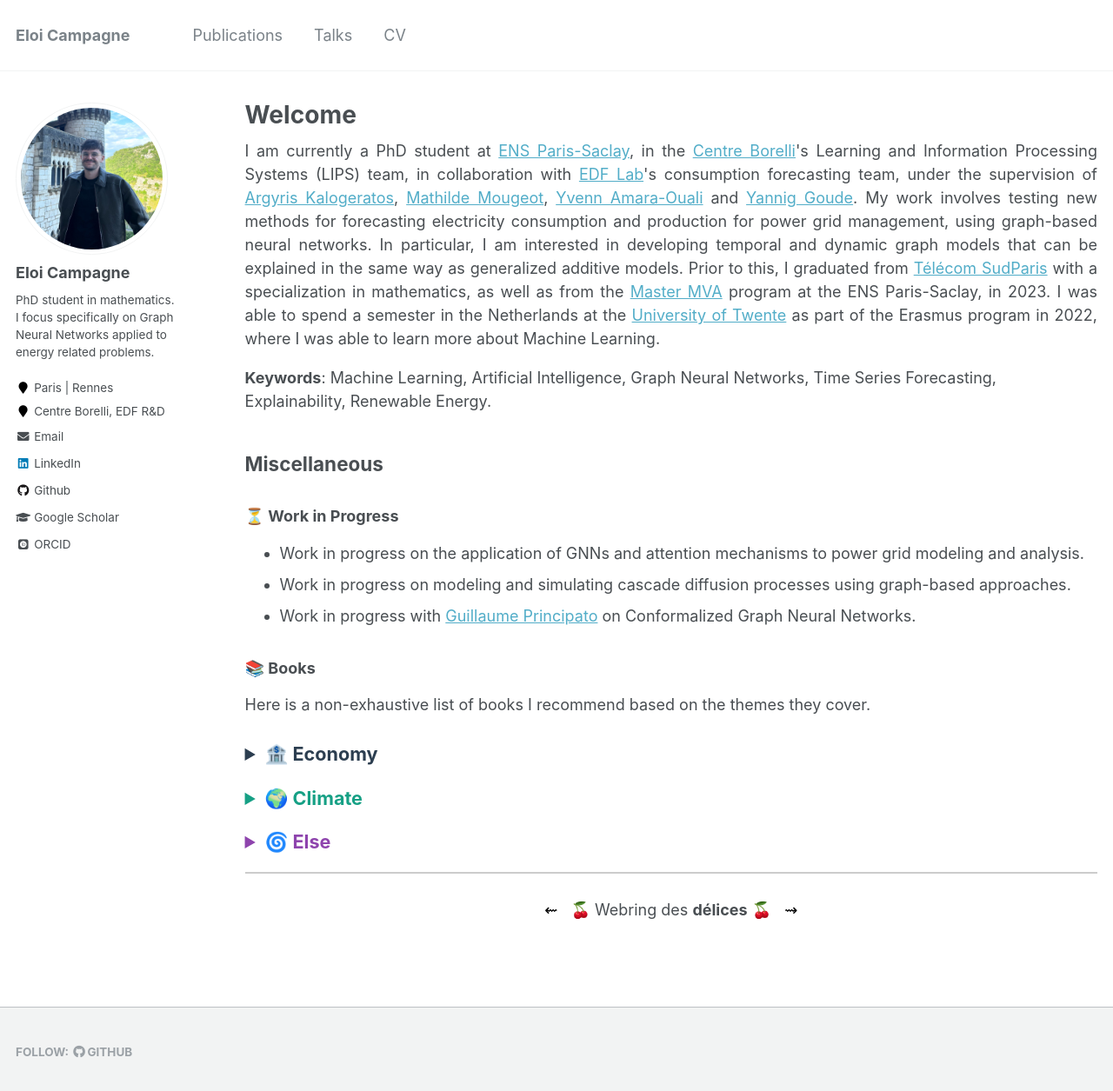
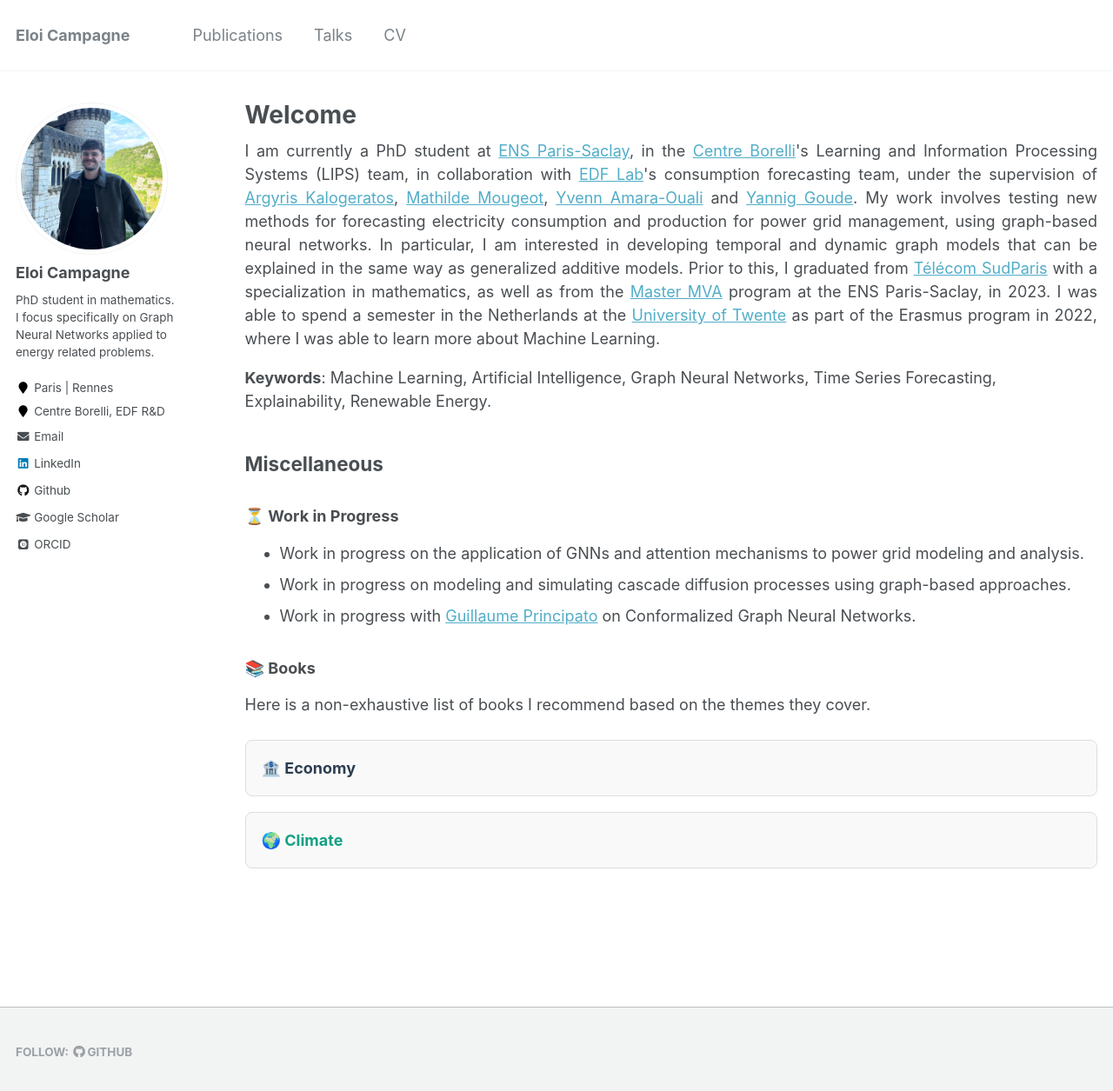
Before and after one commit to eloicampagne/eloicampagne.github.io, a Jekyll site: the page built from _pages/about.md, in a window 1280 px wide and 1268 px high. Shown: the top 1255 px of the window at 87% size. Built offline with Jekyll 4.4.1, drawn with Linux system fonts in a browser that asks for light colours; emoji names are drawn with the system emoji font; some web fonts are replaced; part of the change alters nothing that is shown.

Commit message:
feat: books

```diff
--- a/_pages/about.md
+++ b/_pages/about.md
@@ -31,31 +31,77 @@ redirect_from:
 
 Here is a non-exhaustive list of books I recommend based on the themes they cover.
 
+  <style>
+    details {
+      margin-top: 1.5em;
+      background: #f9f9f9;
+      border: 1px solid #ddd;
+      border-radius: 8px;
+      padding: 1em;
+    }
+
+    summary {
+      cursor: pointer;
+      font-weight: bold;
+      font-size: 1.2em;
+      list-style: none;
+    }
+
+    .book-entry {
+      background: #fff;
+      border-left: 4px solid #3498db;
+      padding: 0.8em 1em;
+      margin: 0.8em 0;
+      border-radius: 6px;
+      box-shadow: 0 1px 3px rgba(0,0,0,0.05);
+    }
+
+    .book-entry b {
+      color: #2c3e50;
+    }
+
+    .book-entry small {
+      display: block;
+      color: #777;
+      margin-top: 0.3em;
+    }
+  </style>
+
   <details style="margin-top: 1.5em;">
-    <summary style="cursor: pointer; font-weight: bold; font-size: 1.2em; color: #2c3e50;">🏦 Economy</summary>
-    <ul style="margin-top: 0.5em;">
-      <li>Donella Meadows, Dennis Meadows, Jørgen Randers, and William Behrens III. <b>The Limits to Growth: a Report for the Club of Rome's Project on the Predicament of Mankind</b>. New York: Universe Books, 1972.</li>
-      <li>The Shift Project. <b>Climat, crises: Le plan de transformation de l'économie française</b>. Odile Jacob, 2022.</li>
-      <li>Timothée Parrique. <b>Ralentir ou périr: L'économie de la décroissance</b>. Seuil, 2023.</li>
-    </ul>
+    <summary style="cursor: pointer; font-weight: bold; font-size: 1em; color: #2c3e50;">🏦 Economy</summary>
+    <div class="book-entry">
+      <ul style="margin-top: 0.5em;">
+        <small>
+        <li>Donella Meadows, Dennis Meadows, Jørgen Randers, and William Behrens III. <b>The Limits to Growth: a Report for the Club of Rome's Project on the Predicament of Mankind</b>. New York: Universe Books, 1972.</li>
+        <li>The Shift Project. <b>Climat, crises: Le plan de transformation de l'économie française</b>. Odile Jacob, 2022.</li>
+        <li>Timothée Parrique. <b>Ralentir ou périr: L'économie de la décroissance</b>. Seuil, 2023.</li>
+        </small>
+      </ul>
+    </div>
   </details>
 
   <details style="margin-top: 1em;">
-    <summary style="cursor: pointer; font-weight: bold; font-size: 1.2em; color: #16a085;">🌍 Climate</summary>
-     <ul style="margin-top: 0.5em;">
-      <li>Inès Léraud, Pierre van Hove. <b>Algues vertes, l'histoire interdite</b>. Delcourt, 2019.</li>
-      <li>Jean-Marc Jancovici, Christophe Blain. <b>Le Monde sans fin</b>. Dargaud, 2021.</li>
-      <li>Anne Bres, Claire Marc, Bonpote. <b>Tout comprendre (ou presque) sur le climat</b>. CNRS Éditions, 2022.</li>
-    </ul>
+    <summary style="cursor: pointer; font-weight: bold; font-size: 1em; color: #16a085;">🌍 Climate</summary>
+     <div class="book-entry">
+      <ul style="margin-top: 0.5em;">
+        <small>
+        <li>Inès Léraud, Pierre van Hove. <b>Algues vertes, l'histoire interdite</b>. Delcourt, 2019.</li>
+        <li>Jean-Marc Jancovici, Christophe Blain. <b>Le Monde sans fin</b>. Dargaud, 2021.</li>
+        <li>Anne Bres, Claire Marc, Bonpote. <b>Tout comprendre (ou presque) sur le climat</b>. CNRS Éditions, 2022.</li>
+        </small>
+      </ul>
   </details>
 
   <details style="margin-top: 1em;">
-    <summary style="cursor: pointer; font-weight: bold; font-size: 1.2em; color: #8e44ad;">🌀 Else</summary>
-    <ul style="margin-top: 0.5em;">
-      <li>Jack London. <b>Martin Eden</b>. 1909.</li>
-      <li>Milan Kundera. <b>L'insoutenable Légèreté de l'être</b>. Gallimard, 1984.</li>
-      <li>René Barjavel, Christian de Metter. <b>La nuit des temps</b>. Phileas, 2021.</li>
-    </ul>
+    <summary style="cursor: pointer; font-weight: bold; font-size: 1em; color: #8e44ad;">🌀 Else</summary>
+    <div class="book-entry">
+      <ul style="margin-top: 0.5em;">
+        <small>
+        <li>Jack London. <b>Martin Eden</b>. 1909.</li>
+        <li>Milan Kundera. <b>L'insoutenable Légèreté de l'être</b>. Gallimard, 1984.</li>
+        <li>René Barjavel, Christian de Metter. <b>La nuit des temps</b>. Phileas, 2021.</li>
+        </small>
+      </ul>
   </details>
 
 <hr style="border: none; border-top: 2px solid #ccc;">
```
